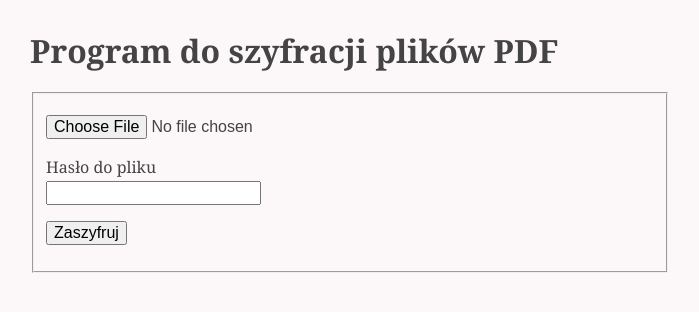
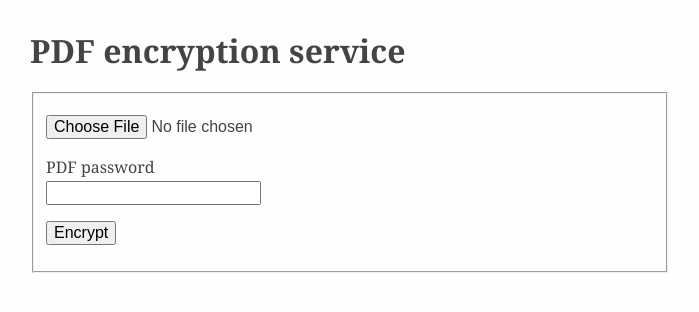
Before and after one commit to episage/pdf-encrypt-online, a website: page app/public/index.html in a window 1280 px wide. Shown: the whole page, without its empty margins (290-989 px from the left). Drawn offline with Linux system fonts and the light colour scheme.

Commit message:
translate to english

```diff
--- a/app/public/index.html
+++ b/app/public/index.html
@@ -1,8 +1,6 @@
 <html>
 
 <head>
-    <!-- <link rel="stylesheet" href="node_modules/normalize.css/normalize.css" /> -->
-
     <style>
         html {
             font-size: medium;
@@ -17,7 +15,7 @@
             padding: 0 2em;
 
             color: #444;
-            background-color: #a8023008;
+            background-color: #ececec08;
         }
 
         h1,
@@ -37,20 +35,19 @@
 
 <body>
 
-    <h1>Program do szyfracji plików PDF</h1>
+    <h1>PDF encryption service</h1>
 
     <form ref='uploadForm' id='uploadForm' action='upload' method='post' encType="multipart/form-data">
         <fieldset>
-            <!-- <legend>Fruit juice size</legend> -->
             <p>
                 <input type="file" name="pdf" />
             </p>
             <p>
-                <div>Hasło do pliku</div>
+                <div>PDF password</div>
                 <input type="text" name="password" />
             </p>
             <p>
-                <input type='submit' value='Zaszyfruj' />
+                <input type='submit' value='Encrypt' />
             </p>
         </fieldset>
     </form>
```
Also changed, not shown: images/screenshot.png.
